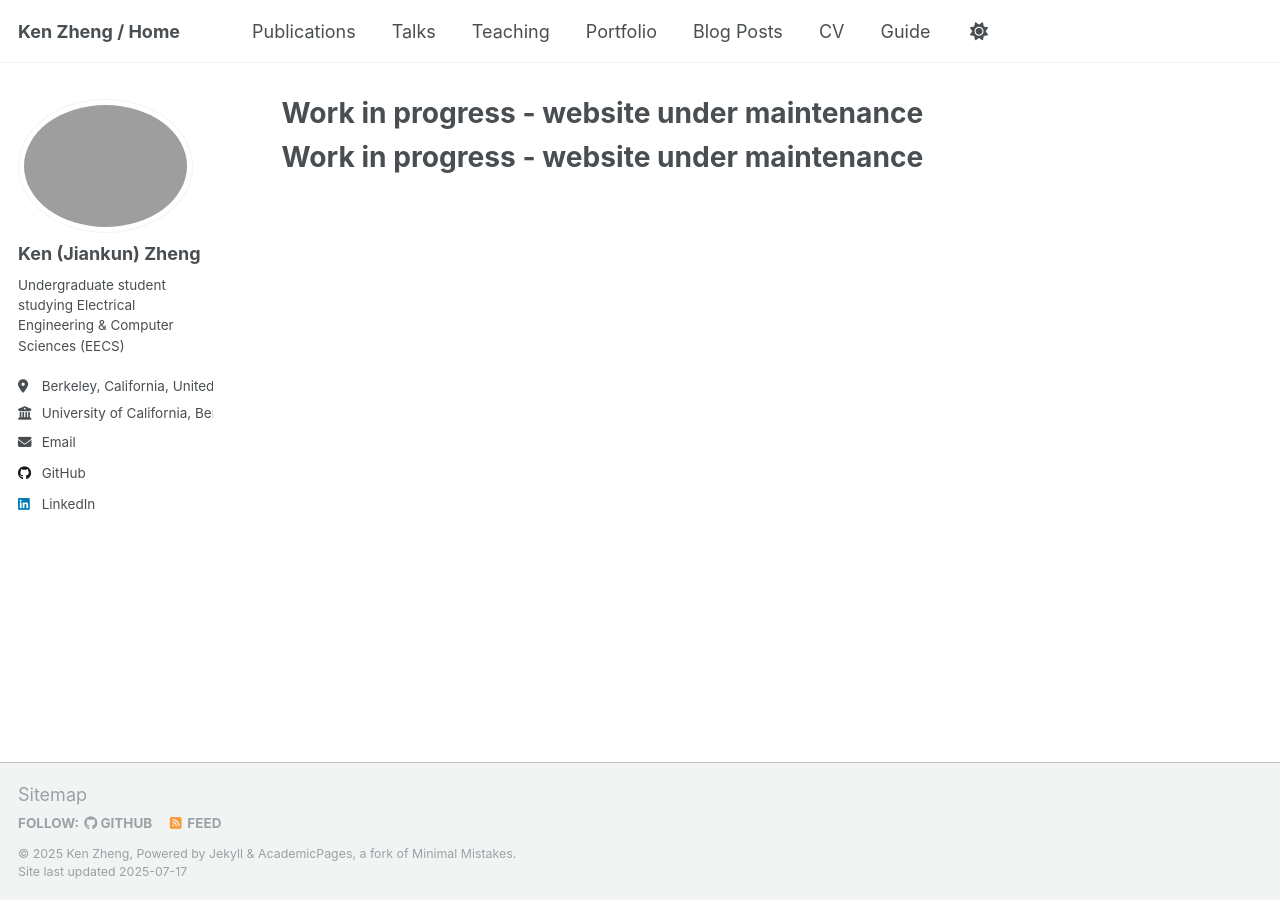
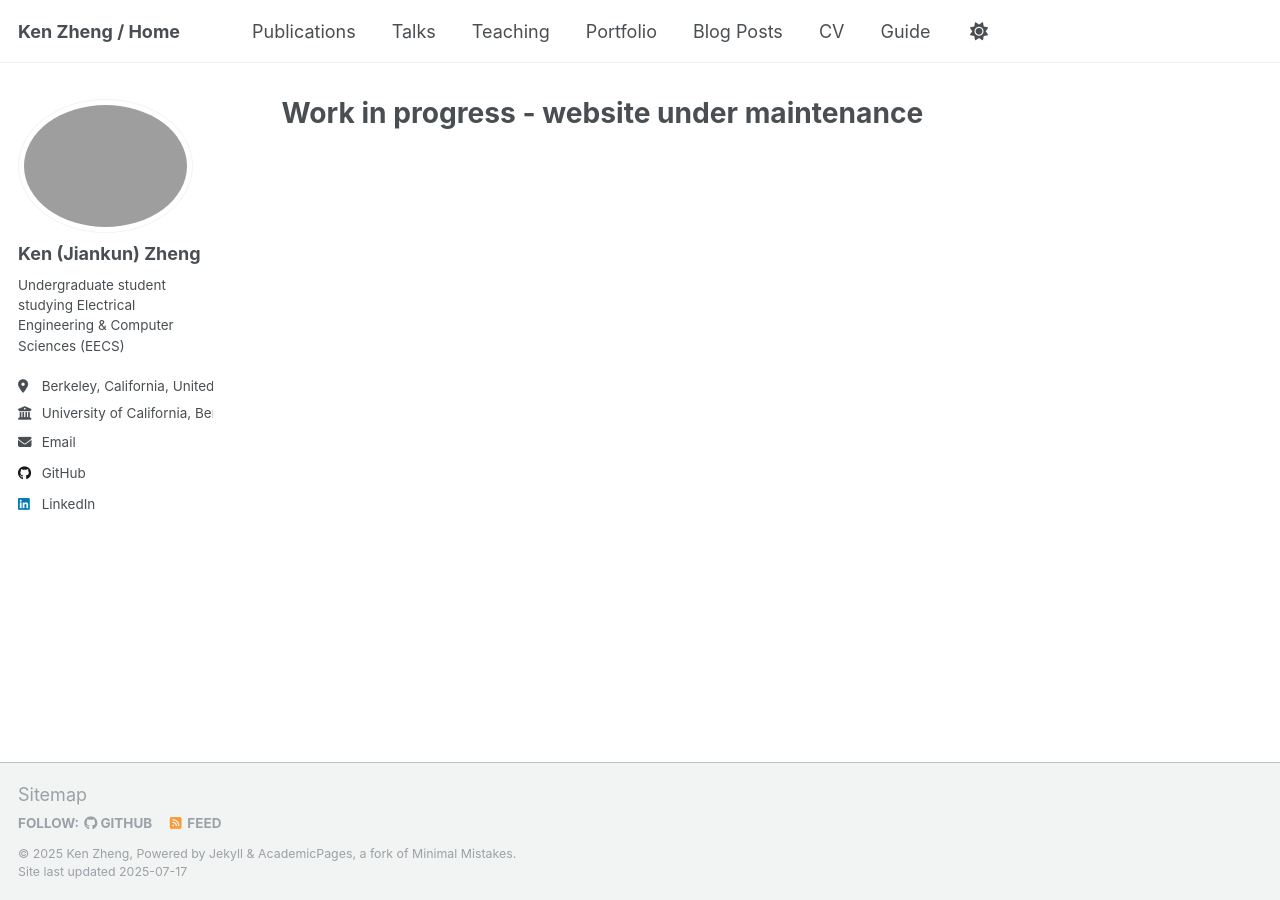
Before and after one commit to kenzhengjk/kenzhengjk.github.io, a Jekyll site: the page built from _pages/about.md, in a window 1280 px wide. Built offline with Jekyll 4.4.1, drawn with Linux system fonts in a browser that asks for light colours; our own code applies the rules of GitHub Pages for plain Markdown files; a script that is not in the unit is left out; part of the change alters nothing that is shown.

Commit message:
Update about.md

```diff
--- a/_pages/about.md
+++ b/_pages/about.md
@@ -1,2 +1,8 @@
-Work in progress - website under maintenance
-======
+---
+permalink: /
+title: "Work in progress - website under maintenance"
+author_profile: true
+redirect_from:
+  - /about/
+  - /about.html
+---
```
